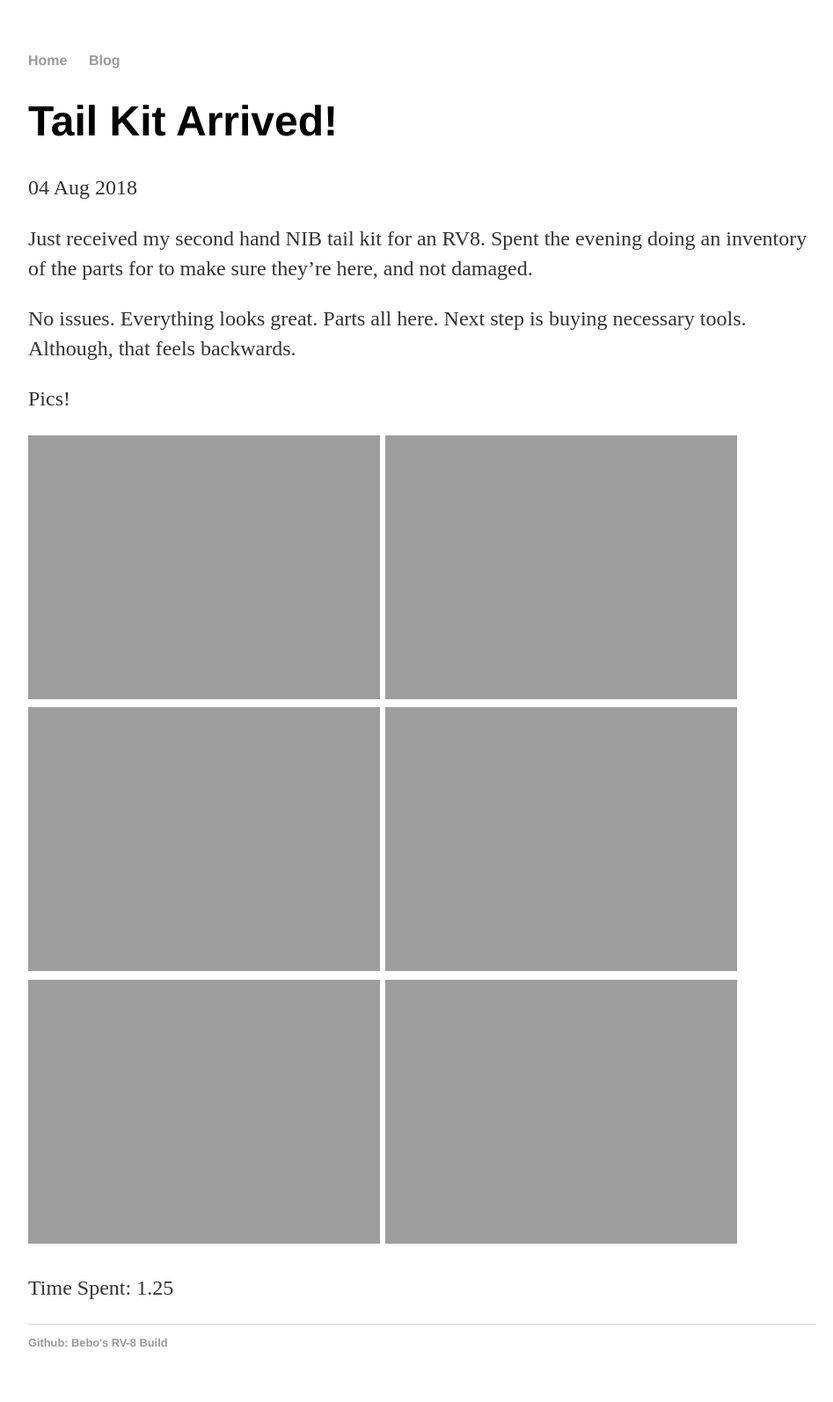
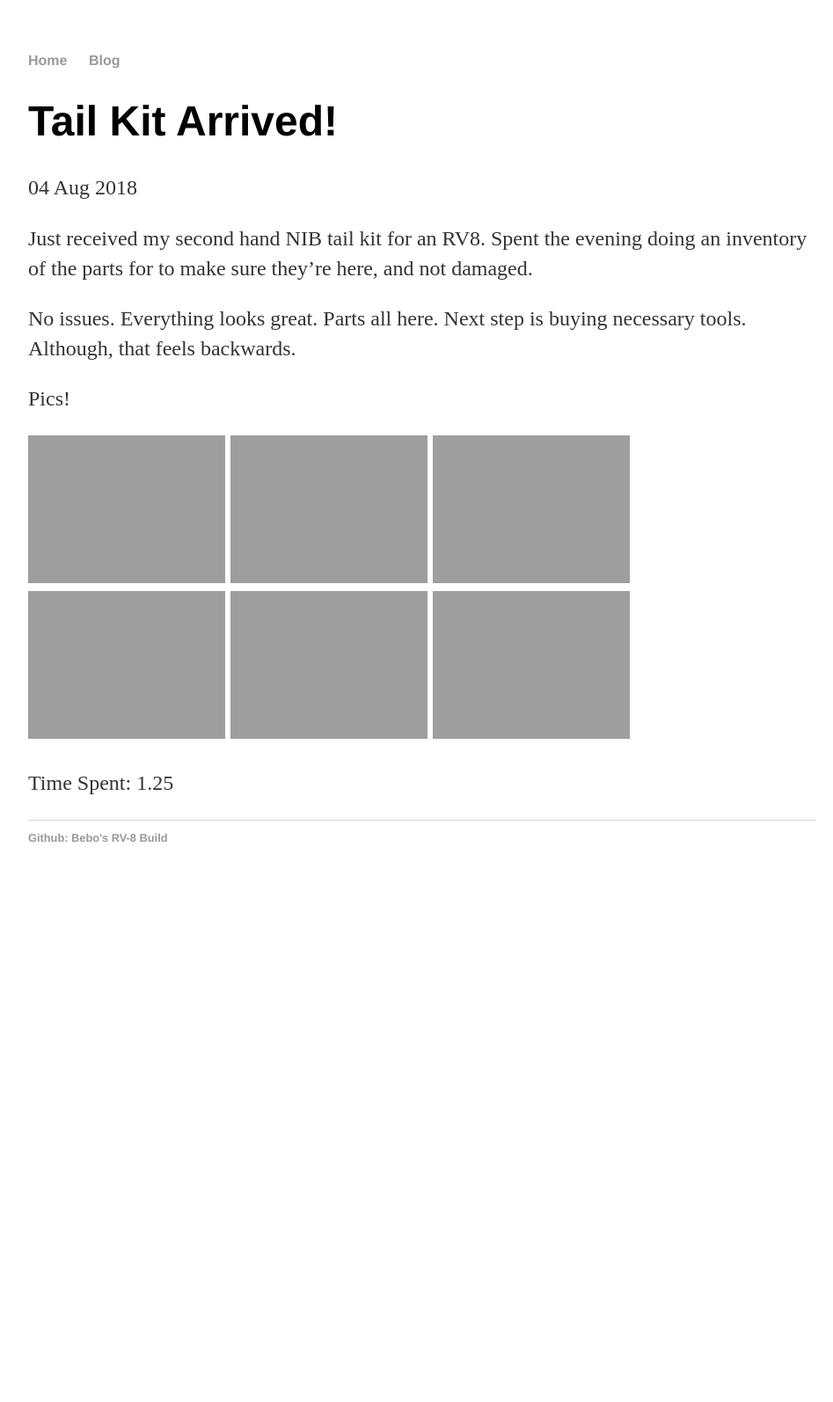
Before and after one commit to thebebo/bebo-rv8, a Jekyll site: the page built from _posts/2018-08-07-Test-Post-Pls-Ignore.md, in a window 1280 px wide. Shown: the whole page at 88% size, without its empty margins (160-1107 px from the left). Built offline with Jekyll 4.4.1, drawn with Linux system fonts in a browser that asks for light colours; after the commit the page ends 1020 px from its top, so only the background shows below that.

Commit message:
ZOMG HUGE PICTURES

```diff
--- a/_posts/2018-08-07-Test-Post-Pls-Ignore.md
+++ b/_posts/2018-08-07-Test-Post-Pls-Ignore.md
@@ -10,12 +10,12 @@ No issues. Everything looks great. Parts all here. Next step is buying necessary
 
 Pics!
 
-![alt text](https://rv8bebo.com/pics/2018-08-07.1.jpg "Image 1")
-![alt text](https://rv8bebo.com/pics/2018-08-07.2.jpg "Image 2")
-![alt text](https://rv8bebo.com/pics/2018-08-07.3.jpg "Image 3")
-![alt text](https://rv8bebo.com/pics/2018-08-07.4.jpg "Image 4")
-![alt text](https://rv8bebo.com/pics/2018-08-07.5.jpg "Image 5")
-![alt text](https://rv8bebo.com/pics/2018-08-07.6.jpg "Image 6")
+![alt text](https://rv8bebo.com/pics/2018-08-07.1.jpg "Image 1"){:height="25%" width="25%"}
+![alt text](https://rv8bebo.com/pics/2018-08-07.2.jpg "Image 2"){:height="25%" width="25%"}
+![alt text](https://rv8bebo.com/pics/2018-08-07.3.jpg "Image 3"){:height="25%" width="25%"}
+![alt text](https://rv8bebo.com/pics/2018-08-07.4.jpg "Image 4"){:height="25%" width="25%"}
+![alt text](https://rv8bebo.com/pics/2018-08-07.5.jpg "Image 5"){:height="25%" width="25%"}
+![alt text](https://rv8bebo.com/pics/2018-08-07.6.jpg "Image 6"){:height="25%" width="25%"}
 
 
 Time Spent: 1.25
```
